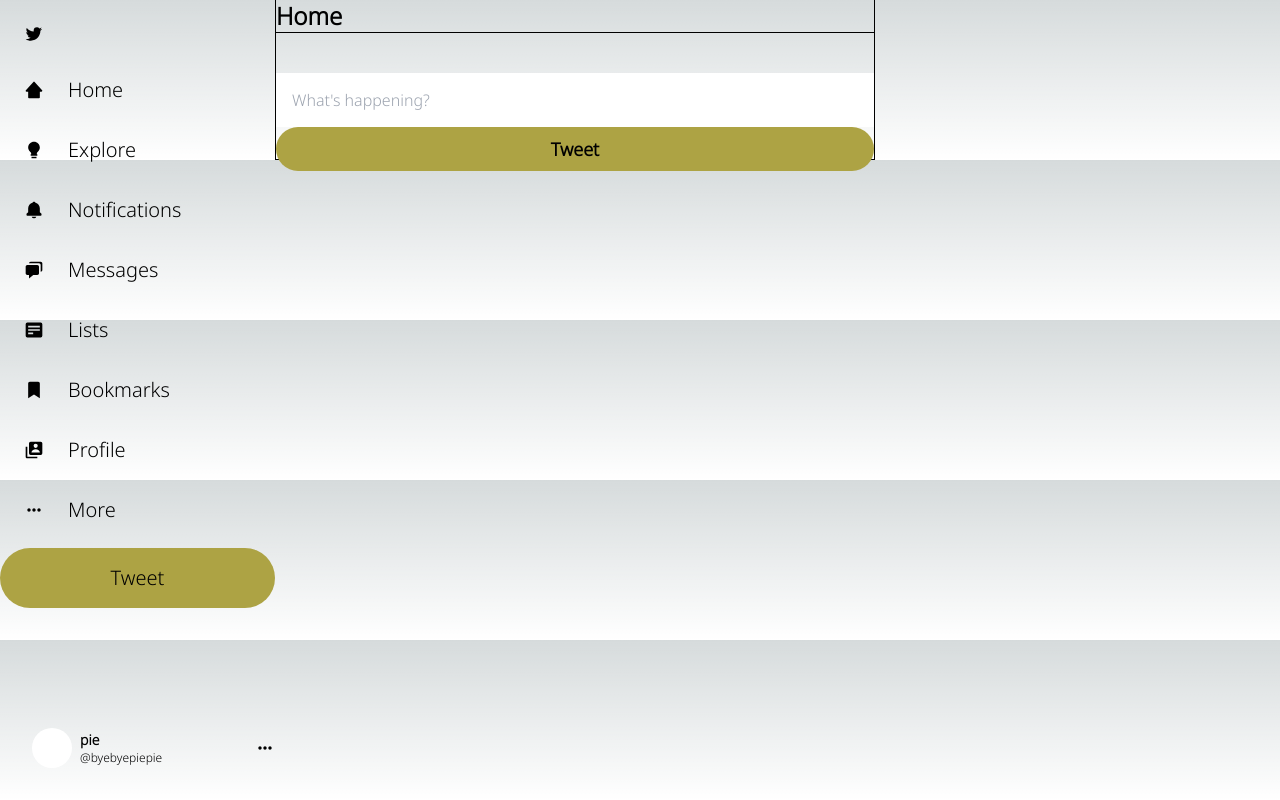
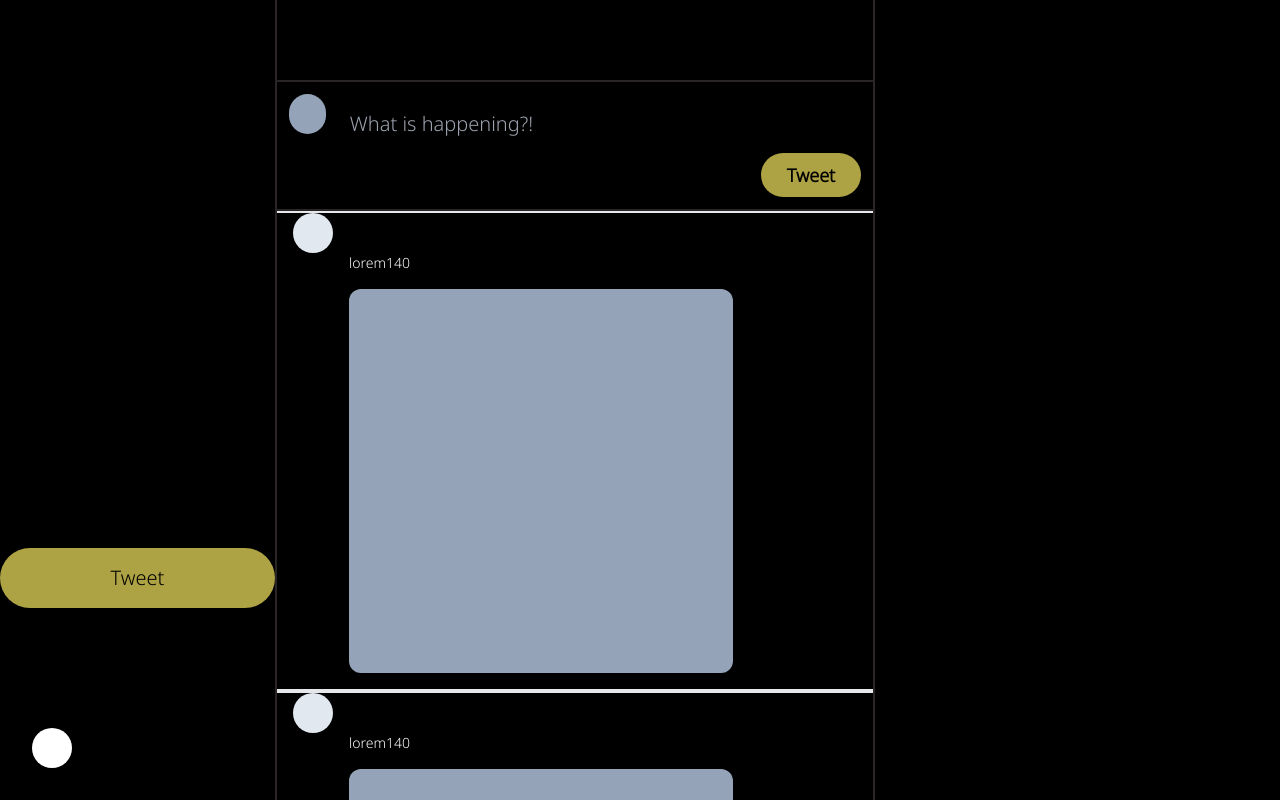
Before and after one commit to redassser/twibber, a Next.js app: page / in a window 1280 px wide. Shown: the top 800 px of the page. Built offline with nearby package versions, Linux system fonts and the light colour scheme.

Commit message:
48:30 in

```diff
--- a/src/app/page.tsx
+++ b/src/app/page.tsx
@@ -10,25 +10,53 @@
         {/* Left sidebar */}
         <LeftSidebar/>
         {/* Infinite Scroll */}
-        <main className="ml-[275px] flex w-[600px] h-full flex-col border-l-[0.5px] border-r-[0.5px] border-grey-600">
-          <h1 className="text-2xl font-bold">Home</h1>
-          <div className="border-t-[0.5px] border-b-[0.5px] border-grey-600 h-32 relative">
-            <div className="h-10 w-10 bg-white-400 rounded-full"></div>
-            <div className="flex flex-col">
+        <main className="ml-[275px] flex w-[600px] h-full min-h-screen flex-col border-l-[2px] border-r-[2px] border-stone-800">
+          <h1 className="text-2xl font-bold p-6">Home</h1>
+          <div className="border-t-[2px] border-b-[2px] flex items-stretch space-x-2 px-3 py-3 border-stone-800 relative">
+            <div className="h-10 w-10 bg-slate-400 rounded-full"></div>
+            <div className="flex flex-col w-full h-full">
               <input
                 type="text"
-                className="w-full h-full bg-transparent outline-none border-none border-b-[0.5px] border-grey-600 p-4"
-                placeholder="What's happening?"
+                className="w-full h-full bg-trans text-xl placeholder:text-gray-400 outline-none border-none border-b-[0.5px] border-gray-600 p-4"
+                placeholder="What is happening?!"
               />
               <div className="w-full flex justify-between items-center">
                 <div></div>
-                <div className="w-full w-max-[100px]">
+                <div className="w-full max-w-[100px]">
                   <button className="font-bold rounded-full bg-primary px-4 py-2 w-full text-lg text-center hover:bg-opacity-80 transition duration-200">
                     Tweet
                   </button>
                 </div>
               </div>
             </div>
+          </div>
+          <div className="flex flex-col">
+            {
+              Array.from({ length: 5 }).map((_,i) => (
+                <div key={i} className="border-t-[2px] border-b-[2px] px-4 flex space-x-4">
+                  <div>
+                    <div className="w-10 h-10 bg-slate-200 rounded-full"/>
+                  </div>
+                  <div className="flex flex-col space-y-4">
+                    <div className="flex items-center space-x-1">
+                      <div>pie</div>
+                      <div>@byebyepiepie</div>
+                      <div>•</div>
+                      <div></div>
+                    </div>
+                    <div className="text-white text-sm">
+                      lorem140
+                    </div>
+                    <div className="bg-slate-400 aspect-square w-full h-96 rounded-xl">
+
+                    </div>
+                    <div>
+
+                    </div>
+                  </div>
+                </div>
+              ))
+            }
           </div>
         </main>
         {/*  */}
--- a/tailwind.config.js
+++ b/tailwind.config.js
@@ -12,11 +12,10 @@
         'gradient-conic':
           'conic-gradient(from 180deg at 50% 50%, var(--tw-gradient-stops))',
       },
-    },
-    colors: {
-      "white": "#fff",
-      "primary": "#ada344",
-      "grey": "#474747"
+      colors: {
+        "primary": "#ada344",
+        "trans": "#fff0"
+      }
     }
   },
   plugins: [],
```
